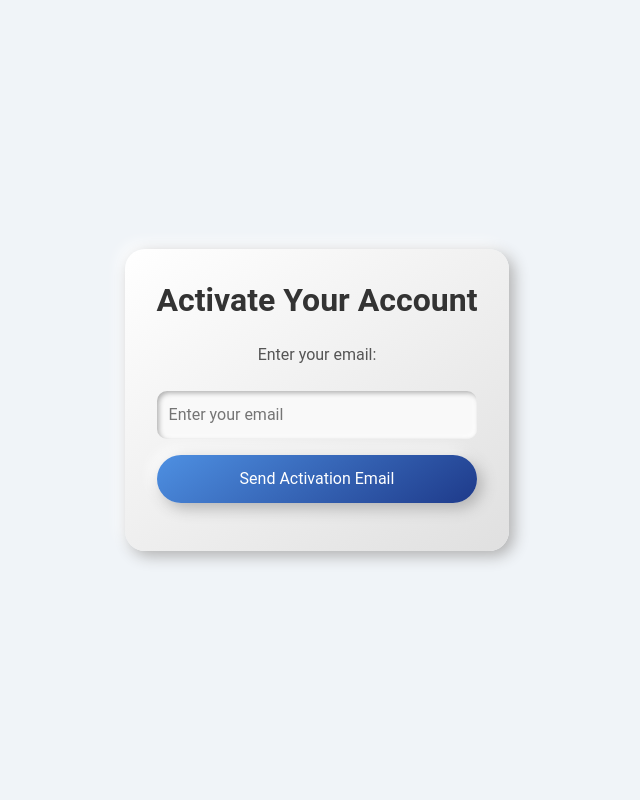
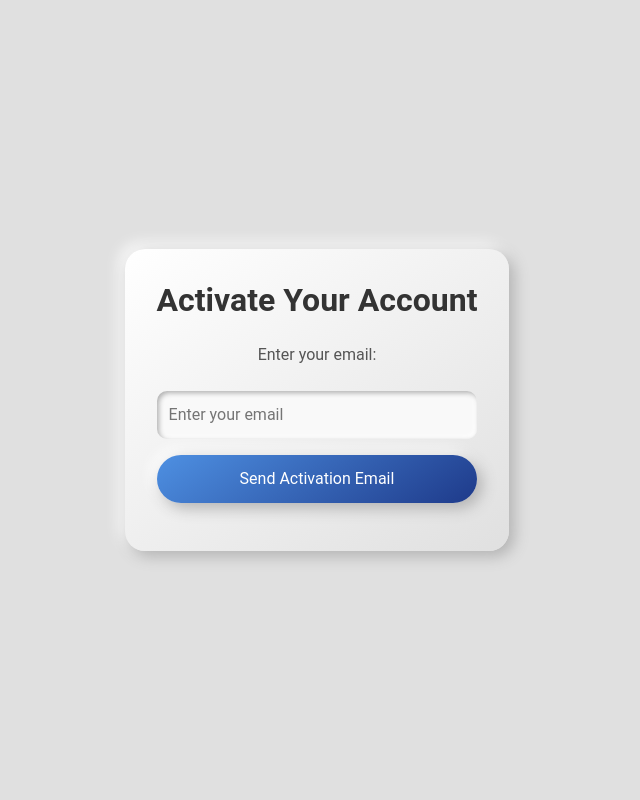
Before and after one commit to MoyasiGinko/Django-AuthSystem, a Django app: page /authentication/activate-account/ in a window 1280 px wide. Shown: the whole page, without its empty margins (323-963 px from the left). Run offline with Django 5.2, Linux system fonts and the light colour scheme; some libraries are stand-ins or nearby versions.

Commit message:
update bg colors

```diff
--- a/authentication/static/authentication/css/activate_account.css
+++ b/authentication/static/authentication/css/activate_account.css
@@ -1,6 +1,6 @@
 /* General Styles */
 body {
-  background-color: #f0f4f8;
+  background-color: #e0e0e0;
   font-family: "Roboto", sans-serif;
   display: flex;
   justify-content: center;
--- a/authentication/static/authentication/css/activation_prompt.css
+++ b/authentication/static/authentication/css/activation_prompt.css
@@ -1,6 +1,6 @@
 /* General Styles */
 body {
-  background-color: #f0f4f8;
+  background-color: #e0e0e0;
   font-family: "Roboto", sans-serif;
   display: flex;
   justify-content: center;
```
